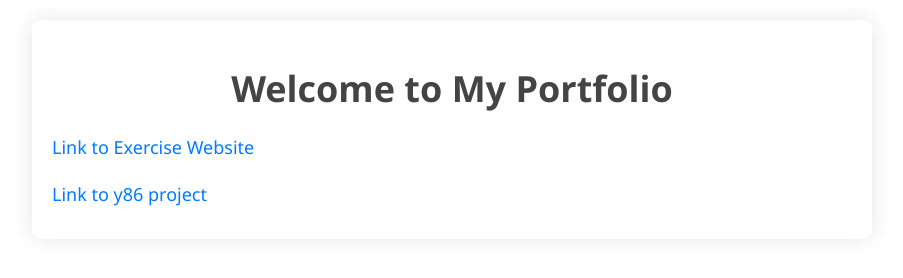
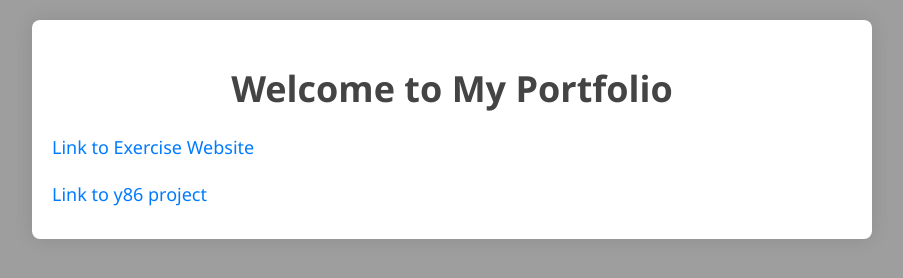
Before and after one commit to nickStAmour2/Portfolio, a plain HTML site: page index.html in a window 1280 px wide. Shown: the whole page, without its empty margins (188-1091 px from the left). Drawn offline with Linux system fonts and the light colour scheme; the site is published under a folder, as on GitHub Pages, so addresses that start at the root find nothing.

Commit message:
Update index.html

```diff
--- a/index.html
+++ b/index.html
@@ -9,7 +9,7 @@
             font-family: 'Segoe UI', Tahoma, Geneva, Verdana, sans-serif;
             margin: 0;
             padding: 0;
-            background-image: url('/0ZUBmNNVLRCfn3NdU55nQ00UF64m2ObtcDS0grx02fA.jpg'); /* Replace 'background.jpg' with the path to your image */
+            background-image: url('./0ZUBmNNVLRCfn3NdU55nQ00UF64m2ObtcDS0grx02fA.jpg'); /* Replace 'background.jpg' with the path to your image */
             background-size: cover;
             background-position: center;
             color: #333;
```
